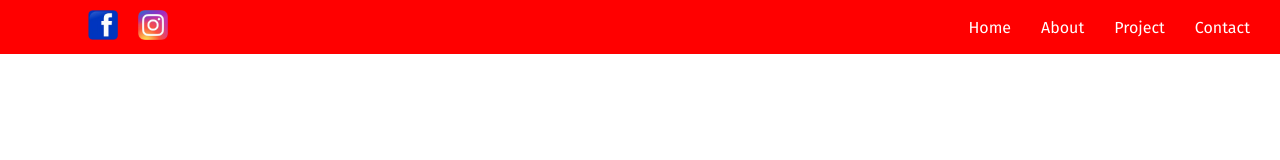
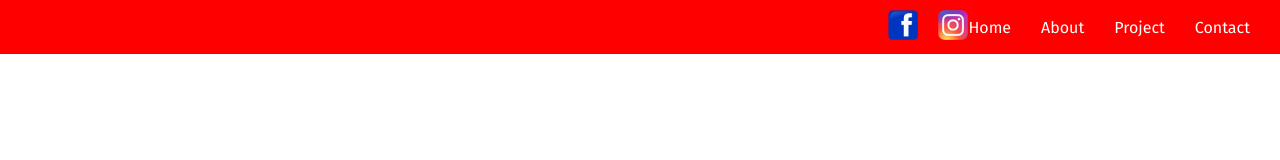
Before and after one commit to Sheptacode/SheptaRamadani, a plain HTML site: page index.html in a window 1280 px wide. Drawn offline with Linux system fonts and the light colour scheme.

Commit message:
mengubah navbar

```diff
--- a/style.css
+++ b/style.css
@@ -43,11 +43,13 @@ li a:hover  {
 
 nav a img {
     display: inline-block;
-    position: relative;
-    right: 800px;
+    /* position: relative;
+    left: -800px; */
+
 }
 
-.nav-sosmed {
+nav .nav-sosmed {
     display: flex;
     gap: 20px;
+    justify-self: start;
 }
```
Also changed, not shown: index.html (indentation only).
